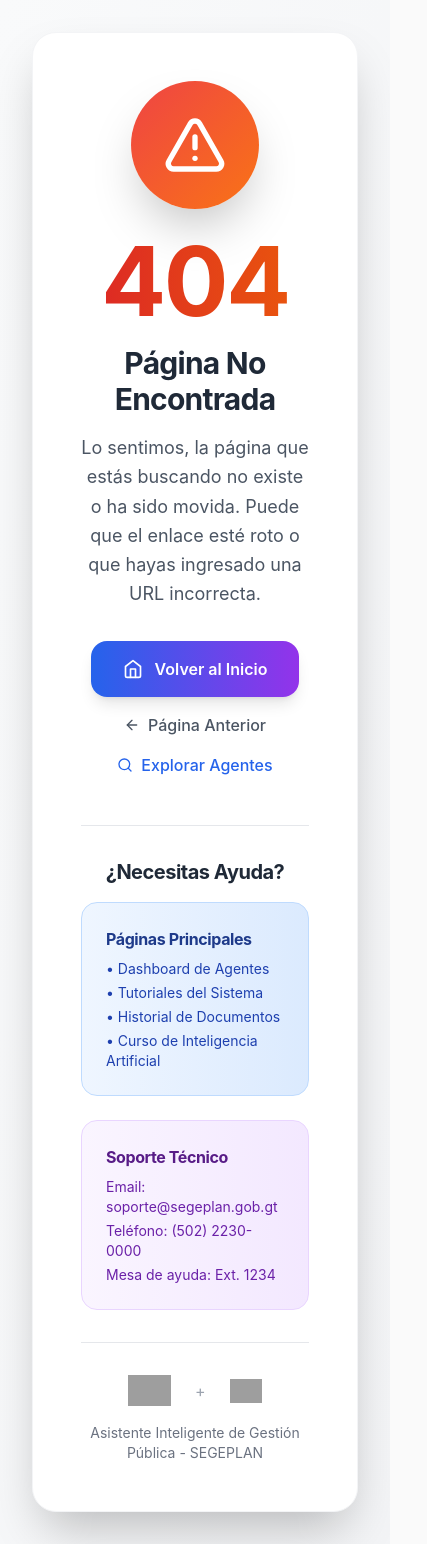
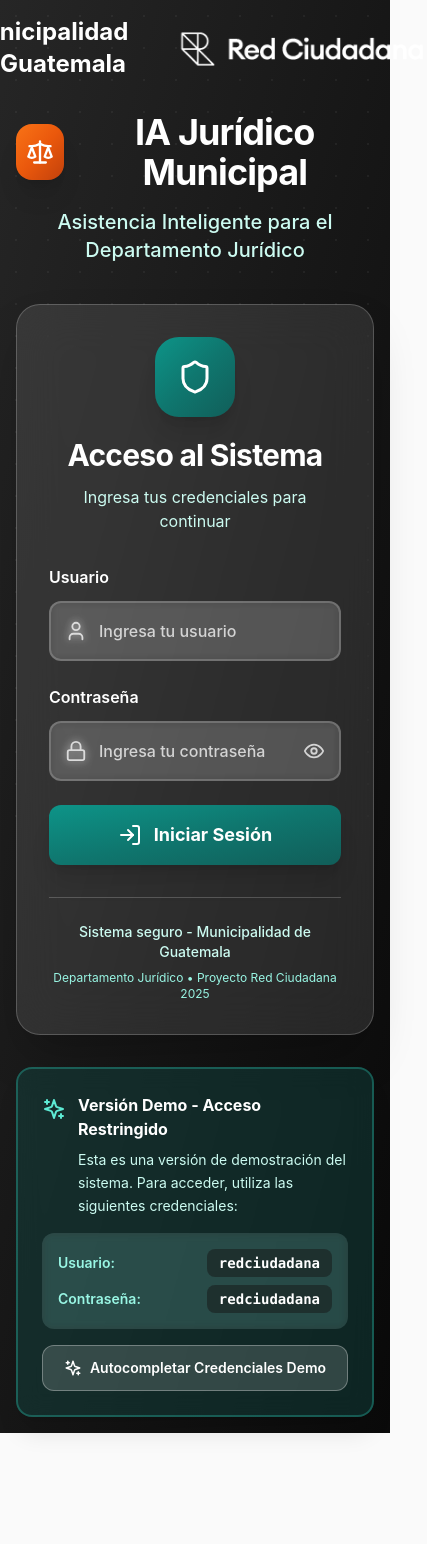
Before and after one commit to RedCiudadana/IA_Municipalidad, a React (Vite) app: page /login in a window 390 px wide. Shown: the whole page, 427 px wide, since content can reach past the window. After the commit the page ends 1433 px from the top, so only its background shows below. Built offline with nearby package versions, Linux system fonts and the light colour scheme; no server answers; grey boxes are pictures that could not be loaded.

Commit message:
Updated App.tsx

```diff
--- a/src/App.tsx
+++ b/src/App.tsx
@@ -16,6 +16,7 @@ import AsistenteMinutas from './pages/AsistenteMinutas';
 import ResumenExpedientes from './pages/ResumenExpedientes';
 import AnalisisInversion from './pages/AnalisisInversion';
 import BibliotecaJuridica from './pages/BibliotecaJuridica';
+import Login from './pages/Login';
 import NotFound from './pages/NotFound';
 
 function AppRoutes() {
@@ -26,6 +27,8 @@ function AppRoutes() {
 
   return (
     <Routes>
+      <Route path="/login" element={<Login />} />
+
       <Route element={
         <ProtectedRoute>
           <MainLayout />
--- a/src/contexts/AuthContext.tsx
+++ b/src/contexts/AuthContext.tsx
@@ -1,6 +1,4 @@
 import React, { createContext, useContext, useEffect, useState } from 'react';
-import { User, Session } from '@supabase/supabase-js';
-import { supabase } from '../lib/supabase';
 
 interface UsuarioPerfil {
   id: string;
@@ -14,15 +12,17 @@ interface UsuarioPerfil {
   fecha_ingreso?: string;
 }
 
+interface User {
+  id: string;
+  email: string;
+}
+
 interface AuthContextType {
   user: User | null;
-  session: Session | null;
   perfil: UsuarioPerfil | null;
   loading: boolean;
-  signUp: (email: string, password: string, nombre: string, cargo: string) => Promise<{ error: any }>;
-  signIn: (email: string, password: string) => Promise<{ error: any }>;
+  signIn: (username: string, password: string) => Promise<{ error: any }>;
   signOut: () => Promise<void>;
-  updatePerfil: (datos: Partial<UsuarioPerfil>) => Promise<{ error: any }>;
 }
 
 const AuthContext = createContext<AuthContextType | undefined>(undefined);
@@ -35,131 +35,83 @@ export const useAuth = () => {
   return context;
 };
 
+const DEMO_USERNAME = 'redciudadana';
+const DEMO_PASSWORD = 'redciudadana';
+const DEMO_USER_KEY = 'demo_user_session';
+
 export const AuthProvider: React.FC<{ children: React.ReactNode }> = ({ children }) => {
   const [user, setUser] = useState<User | null>(null);
-  const [session, setSession] = useState<Session | null>(null);
   const [perfil, setPerfil] = useState<UsuarioPerfil | null>(null);
   const [loading, setLoading] = useState(true);
 
   useEffect(() => {
-    supabase.auth.getSession().then(({ data: { session } }) => {
-      setSession(session);
-      setUser(session?.user ?? null);
-      if (session?.user) {
-        cargarPerfil(session.user.id);
-      } else {
-        setLoading(false);
+    const sessionData = localStorage.getItem(DEMO_USER_KEY);
+    if (sessionData) {
+      try {
+        const { user: savedUser, perfil: savedPerfil } = JSON.parse(sessionData);
+        setUser(savedUser);
+        setPerfil(savedPerfil);
+      } catch (error) {
+        console.error('Error al cargar sesión:', error);
+        localStorage.removeItem(DEMO_USER_KEY);
       }
-    });
-
-    const { data: { subscription } } = supabase.auth.onAuthStateChange((_event, session) => {
-      (async () => {
-        setSession(session);
-        setUser(session?.user ?? null);
-        if (session?.user) {
-          await cargarPerfil(session.user.id);
-        } else {
-          setPerfil(null);
-          setLoading(false);
-        }
-      })();
-    });
-
-    return () => subscription.unsubscribe();
+    }
+    setLoading(false);
   }, []);
 
-  const cargarPerfil = async (userId: string) => {
+  const signIn = async (username: string, password: string) => {
     try {
-      const { data, error } = await supabase
-        .from('usuarios')
-        .select('*')
-        .eq('id', userId)
-        .maybeSingle();
+      if (username === DEMO_USERNAME && password === DEMO_PASSWORD) {
+        const demoUser: User = {
+          id: 'demo-user-001',
+          email: 'demo@redciudadana.org.gt'
+        };
 
-      if (error) throw error;
+        const demoPerfil: UsuarioPerfil = {
+          id: 'demo-user-001',
+          nombre: 'Usuario Demo Red Ciudadana',
+          cargo: 'Asesor Jurídico',
+          email: 'demo@redciudadana.org.gt',
+          departamento: 'Departamento Jurídico',
+          telefono: '+502 0000-0000',
+          ubicacion: 'Municipalidad de Guatemala',
+          biografia: 'Usuario de demostración para el sistema de IA Jurídico Municipal',
+          fecha_ingreso: new Date().toISOString()
+        };
 
-      if (data) {
-        setPerfil(data);
+        setUser(demoUser);
+        setPerfil(demoPerfil);
+
+        localStorage.setItem(DEMO_USER_KEY, JSON.stringify({
+          user: demoUser,
+          perfil: demoPerfil
+        }));
+
+        return { error: null };
+      } else {
+        return {
+          error: {
+            message: 'Credenciales incorrectas. Usuario o contraseña inválidos.'
+          }
+        };
       }
-    } catch (error) {
-      console.error('Error al cargar perfil:', error);
-    } finally {
-      setLoading(false);
-    }
-  };
-
-  const signUp = async (email: string, password: string, nombre: string, cargo: string) => {
-    try {
-      const { data, error } = await supabase.auth.signUp({
-        email,
-        password,
-        options: {
-          data: {
-            nombre: nombre,
-            cargo: cargo
-          }
-        }
-      });
-
-      if (error) throw error;
-
-      return { error: null };
-    } catch (error: any) {
-      return { error };
-    }
-  };
-
-  const signIn = async (email: string, password: string) => {
-    try {
-      const { error } = await supabase.auth.signInWithPassword({
-        email,
-        password,
-      });
-
-      if (error) throw error;
-
-      return { error: null };
     } catch (error: any) {
       return { error };
     }
   };
 
   const signOut = async () => {
-    await supabase.auth.signOut();
+    setUser(null);
     setPerfil(null);
-  };
-
-  const updatePerfil = async (datos: Partial<UsuarioPerfil>) => {
-    if (!user) return { error: new Error('No hay usuario autenticado') };
-
-    try {
-      const { error } = await supabase
-        .from('usuarios')
-        .update({
-          ...datos,
-          updated_at: new Date().toISOString()
-        })
-        .eq('id', user.id);
-
-      if (error) throw error;
-
-      await cargarPerfil(user.id);
-
-      return { error: null };
-    } catch (error: any) {
-      return { error };
-    }
+    localStorage.removeItem(DEMO_USER_KEY);
   };
 
   const value = {
     user,
-    session,
     perfil,
     loading,
-    signUp,
     signIn,
-    signOut,
-    updatePerfil
+    signOut
   };
 
   return <AuthContext.Provider value={value}>{children}</AuthContext.Provider>;
--- a/src/layouts/MainLayout.tsx
+++ b/src/layouts/MainLayout.tsx
@@ -1,21 +1,26 @@
-import { Outlet } from 'react-router-dom';
+import { Outlet, useNavigate } from 'react-router-dom';
+import { useAuth } from '../contexts/AuthContext';
 import Header from './Header';
 import TopNavigation from './TopNavigation';
 import Footer from './Footer';
 import ScrollToTop from './scrolltotop';
 
 export const MainLayout = () => {
+  const { perfil, signOut } = useAuth();
+  const navigate = useNavigate();
+
   const usuario = {
-    nombre: 'Usuario',
-    cargo: 'Funcionario'
+    nombre: perfil?.nombre || 'Usuario',
+    cargo: perfil?.cargo || 'Funcionario'
   };
 
-  const manejarCerrarSesion = () => {
-    console.log('Cerrar sesión deshabilitado temporalmente');
+  const manejarCerrarSesion = async () => {
+    await signOut();
+    navigate('/login');
   };
 
   return (
-    <div className="min-h-screen bg-gradient-to-br from-gray-50 to-gray-100 flex flex-col">
+    <div className="min-h-screen bg-gradient-to-br from-neutral-50 via-teal-50/20 to-neutral-50 flex flex-col">
       <ScrollToTop />
       <Header usuario={usuario} onCerrarSesion={manejarCerrarSesion} />
       <TopNavigation />
--- a/src/pages/Login.tsx
+++ b/src/pages/Login.tsx
@@ -1,20 +1,17 @@
 import React, { useState } from 'react';
-import { User, Lock, Eye, EyeOff, LogIn, Sparkles, Shield, Info, Mail, UserPlus } from 'lucide-react';
+import { User, Lock, Eye, EyeOff, LogIn, Sparkles, Shield, Scale, AlertCircle } from 'lucide-react';
 import { useAuth } from '../contexts/AuthContext';
+import LogoRedCiudadana from '../assets/redciudadana-logo.png';
 
 const Login: React.FC = () => {
-  const { signIn, signUp } = useAuth();
-  const [modo, setModo] = useState<'login' | 'registro'>('login');
+  const { signIn } = useAuth();
   const [formData, setFormData] = useState({
-    email: '',
-    password: '',
-    nombre: '',
-    cargo: ''
+    username: '',
+    password: ''
   });
   const [mostrarPassword, setMostrarPassword] = useState(false);
   const [cargando, setCargando] = useState(false);
   const [error, setError] = useState('');
-  const [mensaje, setMensaje] = useState('');
 
   const manejarCambio = (campo: string, valor: string) => {
     setFormData(prev => ({
@@ -22,7 +19,6 @@ const Login: React.FC = () => {
       [campo]: valor
     }));
     if (error) setError('');
-    if (mensaje) setMensaje('');
   };
 
   const manejarLogin = async (e: React.FormEvent) => {
@@ -30,256 +26,183 @@ const Login: React.FC = () => {
     setCargando(true);
     setError('');
 
-    const { error } = await signIn(formData.email, formData.password);
+    const { error } = await signIn(formData.username, formData.password);
 
     if (error) {
-      if (error.message.includes('Invalid login credentials')) {
-        setError('Correo o contraseña incorrectos');
-      } else if (error.message.includes('Email not confirmed')) {
-        setError('Por favor confirma tu correo electrónico');
-      } else {
-        setError(error.message || 'Error al iniciar sesión');
-      }
+      setError(error.message || 'Error al iniciar sesión');
     }
 
     setCargando(false);
   };
 
-  const manejarRegistro = async (e: React.FormEvent) => {
-    e.preventDefault();
-    setCargando(true);
+  const llenarCredencialesDemo = () => {
+    setFormData({
+      username: 'redciudadana',
+      password: 'redciudadana'
+    });
     setError('');
-    setMensaje('');
-
-    if (!formData.nombre || !formData.cargo) {
-      setError('Por favor completa todos los campos');
-      setCargando(false);
-      return;
-    }
-
-    const { error } = await signUp(formData.email, formData.password, formData.nombre, formData.cargo);
-
-    if (error) {
-      if (error.message.includes('already registered')) {
-        setError('Este correo ya está registrado');
-      } else if (error.message.includes('Password')) {
-        setError('La contraseña debe tener al menos 6 caracteres');
-      } else {
-        setError(error.message || 'Error al crear cuenta');
-      }
-    } else {
-      setMensaje('Cuenta creada exitosamente. Por favor inicia sesión.');
-      setModo('login');
-      setFormData({
-        email: formData.email,
-        password: '',
-        nombre: '',
-        cargo: ''
-      });
-    }
-
-    setCargando(false);
-  };
-
-  const llenarCredencialesPrueba = () => {
-    setFormData({
-      email: 'jherrera@redciudadana.org.gt',
-      password: 'redciudadana',
-      nombre: '',
-      cargo: ''
-    });
   };
 
   return (
-    <div className="min-h-screen bg-gradient-to-br from-slate-900 via-blue-900 to-slate-900 flex items-center justify-center p-4">
-      <div className="max-w-md w-full">
-        <div className="text-center mb-8">
-          <div className="flex items-center justify-center space-x-6 mb-6">
+    <div className="min-h-screen gradient-neutral flex items-center justify-center p-4">
+      <div className="absolute inset-0 opacity-5">
+        <div className="absolute inset-0" style={{backgroundImage: "radial-gradient(circle, white 1.5px, transparent 1.5px)", backgroundSize: "32px 32px"}}></div>
+      </div>
+
+      <div className="max-w-md w-full relative z-10">
+        <div className="text-center mb-10">
+          <div className="flex items-center justify-center space-x-6 mb-8">
             <div className="text-white font-bold text-2xl">
               Municipalidad de Guatemala
             </div>
             <div className="h-12 w-px bg-white/30"></div>
             <img
-              src="https://datos.segeplan.gob.gt/img/redciudadana-logo.png"
+              src={LogoRedCiudadana}
               alt="Red Ciudadana"
               className="h-12 w-auto object-contain"
             />
           </div>
 
-          <div className="flex items-center justify-center space-x-2 mb-4">
-            <Sparkles className="text-blue-400" size={24} />
-            <h1 className="text-3xl font-bold text-white">
+          <div className="flex items-center justify-center space-x-3 mb-4">
+            <div className="w-14 h-14 gradient-accent rounded-2xl flex items-center justify-center shadow-xl">
+              <Scale size={28} className="text-white" />
+            </div>
+            <h1 className="text-4xl font-bold text-white tracking-tight">
               IA Jurídico Municipal
             </h1>
           </div>
 
-          <p className="text-blue-200 text-lg">
+          <p className="text-teal-100 text-xl font-medium">
             Asistencia Inteligente para el Departamento Jurídico
           </p>
         </div>
 
-        <div className="bg-white/10 backdrop-blur-lg rounded-3xl shadow-2xl p-8 border border-white/20">
-          <div className="text-center mb-6">
-            <div className="w-16 h-16 bg-gradient-to-br from-blue-500 to-purple-500 rounded-2xl flex items-center justify-center mx-auto mb-4">
-              <Shield size={32} className="text-white" />
+        <div className="bg-white/10 backdrop-blur-xl rounded-3xl shadow-2xl p-8 border border-white/20">
+          <div className="text-center mb-8">
+            <div className="w-20 h-20 gradient-primary rounded-3xl flex items-center justify-center mx-auto mb-5 shadow-xl">
+              <Shield size={36} className="text-white" />
             </div>
-            <h2 className="text-2xl font-bold text-white mb-2">
-              {modo === 'login' ? 'Iniciar Sesión' : 'Crear Cuenta'}
+            <h2 className="text-3xl font-bold text-white mb-3">
+              Acceso al Sistema
             </h2>
-            <p className="text-blue-200">
-              {modo === 'login'
-                ? 'Accede al sistema con tus credenciales institucionales'
-                : 'Regístrate para acceder al sistema'}
+            <p className="text-teal-100 text-base">
+              Ingresa tus credenciales para continuar
             </p>
           </div>
 
-
-          <form onSubmit={modo === 'login' ? manejarLogin : manejarRegistro} className="space-y-6">
-            {modo === 'registro' && (
-              <>
-                <div>
-                  <label className="block text-white font-medium mb-2">
-                    Nombre Completo
-                  </label>
-                  <div className="relative">
-                    <User className="absolute left-4 top-1/2 transform -translate-y-1/2 text-gray-400" size={20} />
-                    <input
-                      type="text"
-                      value={formData.nombre}
-                      onChange={(e) => manejarCambio('nombre', e.target.value)}
-                      placeholder="Ingresa tu nombre completo"
-                      required
-                      className="w-full pl-12 pr-4 py-3 bg-white/10 border border-white/20 rounded-xl text-white placeholder-gray-300 focus:ring-2 focus:ring-blue-500 focus:border-transparent backdrop-blur-sm"
-                    />
-                  </div>
-                </div>
-
-                <div>
-                  <label className="block text-white font-medium mb-2">
-                    Cargo
-                  </label>
-                  <div className="relative">
-                    <Shield className="absolute left-4 top-1/2 transform -translate-y-1/2 text-gray-400" size={20} />
-                    <input
-                      type="text"
-                      value={formData.cargo}
-                      onChange={(e) => manejarCambio('cargo', e.target.value)}
-                      placeholder="Ej: Abogado Municipal"
-                      required
-                      className="w-full pl-12 pr-4 py-3 bg-white/10 border border-white/20 rounded-xl text-white placeholder-gray-300 focus:ring-2 focus:ring-blue-500 focus:border-transparent backdrop-blur-sm"
-                    />
-                  </div>
-                </div>
-              </>
-            )}
-
+          <form onSubmit={manejarLogin} className="space-y-6">
             <div>
-              <label className="block text-white font-medium mb-2">
-                Correo Electrónico
+              <label className="block text-white font-semibold mb-3">
+                Usuario
               </label>
               <div className="relative">
-                <Mail className="absolute left-4 top-1/2 transform -translate-y-1/2 text-gray-400" size={20} />
+                <User className="absolute left-4 top-1/2 transform -translate-y-1/2 text-neutral-300" size={22} />
                 <input
-                  type="email"
-                  value={formData.email}
-                  onChange={(e) => manejarCambio('email', e.target.value)}
-                  placeholder="correo@muniguate.gob.gt"
+                  type="text"
+                  value={formData.username}
+                  onChange={(e) => manejarCambio('username', e.target.value)}
+                  placeholder="Ingresa tu usuario"
                   required
-                  className="w-full pl-12 pr-4 py-3 bg-white/10 border border-white/20 rounded-xl text-white placeholder-gray-300 focus:ring-2 focus:ring-blue-500 focus:border-transparent backdrop-blur-sm"
+                  className="w-full pl-12 pr-4 py-4 bg-white/10 border-2 border-white/20 rounded-xl text-white placeholder-neutral-300 focus:ring-2 focus:ring-teal-400 focus:border-teal-400 backdrop-blur-sm transition-all text-base font-medium"
                 />
               </div>
             </div>
 
             <div>
-              <label className="block text-white font-medium mb-2">
+              <label className="block text-white font-semibold mb-3">
                 Contraseña
               </label>
               <div className="relative">
-                <Lock className="absolute left-4 top-1/2 transform -translate-y-1/2 text-gray-400" size={20} />
+                <Lock className="absolute left-4 top-1/2 transform -translate-y-1/2 text-neutral-300" size={22} />
                 <input
                   type={mostrarPassword ? 'text' : 'password'}
                   value={formData.password}
                   onChange={(e) => manejarCambio('password', e.target.value)}
-                  placeholder={modo === 'registro' ? 'Mínimo 6 caracteres' : 'Ingresa tu contraseña'}
+                  placeholder="Ingresa tu contraseña"
                   required
-                  className="w-full pl-12 pr-12 py-3 bg-white/10 border border-white/20 rounded-xl text-white placeholder-gray-300 focus:ring-2 focus:ring-blue-500 focus:border-transparent backdrop-blur-sm"
+                  className="w-full pl-12 pr-14 py-4 bg-white/10 border-2 border-white/20 rounded-xl text-white placeholder-neutral-300 focus:ring-2 focus:ring-teal-400 focus:border-teal-400 backdrop-blur-sm transition-all text-base font-medium"
                 />
                 <button
                   type="button"
                   onClick={() => setMostrarPassword(!mostrarPassword)}
-                  className="absolute right-4 top-1/2 transform -translate-y-1/2 text-gray-400 hover:text-white transition-colors"
+                  className="absolute right-4 top-1/2 transform -translate-y-1/2 text-neutral-300 hover:text-white transition-colors"
                 >
-                  {mostrarPassword ? <EyeOff size={20} /> : <Eye size={20} />}
+                  {mostrarPassword ? <EyeOff size={22} /> : <Eye size={22} />}
                 </button>
               </div>
             </div>
 
             {error && (
-              <div className="bg-red-500/20 border border-red-400/30 rounded-xl p-3">
-                <p className="text-red-200 text-sm text-center">{error}</p>
-              </div>
-            )}
-
-            {mensaje && (
-              <div className="bg-green-500/20 border border-green-400/30 rounded-xl p-3">
-                <p className="text-green-200 text-sm text-center">{mensaje}</p>
+              <div className="bg-red-500/20 border-2 border-red-400/30 rounded-xl p-4 backdrop-blur-sm">
+                <div className="flex items-center space-x-3">
+                  <AlertCircle className="text-red-300 flex-shrink-0" size={22} />
+                  <p className="text-red-100 text-sm font-medium">{error}</p>
+                </div>
               </div>
             )}
 
             <button
               type="submit"
               disabled={cargando}
-              className="w-full bg-gradient-to-r from-blue-600 to-purple-600 hover:from-blue-700 hover:to-purple-700 text-white px-6 py-4 rounded-xl transition-all duration-200 disabled:opacity-50 disabled:cursor-not-allowed flex items-center justify-center space-x-3 font-semibold shadow-lg hover:shadow-xl transform hover:scale-105 disabled:transform-none"
+              className="w-full gradient-primary hover:shadow-2xl text-white px-6 py-4 rounded-xl transition-all duration-300 disabled:opacity-50 disabled:cursor-not-allowed flex items-center justify-center space-x-3 font-bold text-lg shadow-xl transform hover:scale-105 disabled:transform-none"
             >
               {cargando ? (
                 <>
-                  <div className="animate-spin rounded-full h-5 w-5 border-b-2 border-white"></div>
-                  <span>{modo === 'login' ? 'Iniciando sesión...' : 'Creando cuenta...'}</span>
+                  <div className="animate-spin rounded-full h-6 w-6 border-b-2 border-white"></div>
+                  <span>Iniciando sesión...</span>
                 </>
               ) : (
                 <>
-                  {modo === 'login' ? <LogIn size={20} /> : <UserPlus size={20} />}
-                  <span>{modo === 'login' ? 'Iniciar Sesión' : 'Crear Cuenta'}</span>
+                  <LogIn size={24} />
+                  <span>Iniciar Sesión</span>
                 </>
               )}
             </button>
           </form>
 
-          <div className="mt-6 text-center">
-            <button
-              onClick={() => {
-                setModo(modo === 'login' ? 'registro' : 'login');
-                setError('');
-                setMensaje('');
-              }}
-              className="text-blue-200 hover:text-white transition-colors text-sm"
-            >
-              {modo === 'login'
-                ? '¿No tienes cuenta? Regístrate aquí'
-                : '¿Ya tienes cuenta? Inicia sesión'}
-            </button>
-          </div>
-
           <div className="mt-8 pt-6 border-t border-white/20 text-center">
-            <p className="text-blue-200 text-sm">
+            <p className="text-teal-100 text-sm font-medium">
               Sistema seguro - Municipalidad de Guatemala
             </p>
-            <p className="text-blue-300 text-xs mt-2">
-              Departamento Jurídico • Proyecto piloto 2025
+            <p className="text-teal-200 text-xs mt-2">
+              Departamento Jurídico • Proyecto Red Ciudadana 2025
             </p>
           </div>
         </div>
 
-        <div className="mt-6 bg-blue-900/30 backdrop-blur-sm rounded-2xl border border-blue-400/20 p-4">
-          <p className="text-blue-200 text-sm font-semibold mb-2">
-            Credenciales de Prueba:
-          </p>
-          <div className="space-y-1 text-xs text-blue-300">
-            <p>• jherrera@redciudadana.org.gt</p>
-            <p>• municipalidad@muniguate.gob.gt</p>
-            <p>• admin@muniguate.gob.gt</p>
-            <p className="mt-2 text-blue-200">Contraseña: <span className="font-mono bg-blue-950/50 px-2 py-1 rounded">redciudadana</span></p>
+        <div className="mt-8 bg-teal-900/40 backdrop-blur-md rounded-2xl border-2 border-teal-400/30 p-6 shadow-xl">
+          <div className="flex items-start space-x-3 mb-4">
+            <Sparkles className="text-teal-300 flex-shrink-0 mt-1" size={24} />
+            <div>
+              <p className="text-white text-base font-bold mb-2">
+                Versión Demo - Acceso Restringido
+              </p>
+              <p className="text-teal-100 text-sm leading-relaxed">
+                Esta es una versión de demostración del sistema. Para acceder, utiliza las siguientes credenciales:
+              </p>
+            </div>
           </div>
+
+          <div className="bg-white/10 backdrop-blur-sm rounded-xl p-4 mb-4">
+            <div className="space-y-2">
+              <div className="flex items-center justify-between">
+                <span className="text-teal-200 text-sm font-semibold">Usuario:</span>
+                <span className="text-white font-mono bg-neutral-900/50 px-3 py-1 rounded-lg text-sm font-bold">redciudadana</span>
+              </div>
+              <div className="flex items-center justify-between">
+                <span className="text-teal-200 text-sm font-semibold">Contraseña:</span>
+                <span className="text-white font-mono bg-neutral-900/50 px-3 py-1 rounded-lg text-sm font-bold">redciudadana</span>
+              </div>
+            </div>
+          </div>
+
+          <button
+            onClick={llenarCredencialesDemo}
+            className="w-full bg-white/15 hover:bg-white/25 border border-white/30 text-white px-4 py-3 rounded-xl transition-all duration-200 font-semibold text-sm flex items-center justify-center space-x-2"
+          >
+            <Sparkles size={18} />
+            <span>Autocompletar Credenciales Demo</span>
+          </button>
         </div>
       </div>
     </div>
```
Also changed, not shown: src/layouts/Header.tsx (+12 -2 lines), src/routes/ProtectedRoute.tsx (+20 -0 lines).
